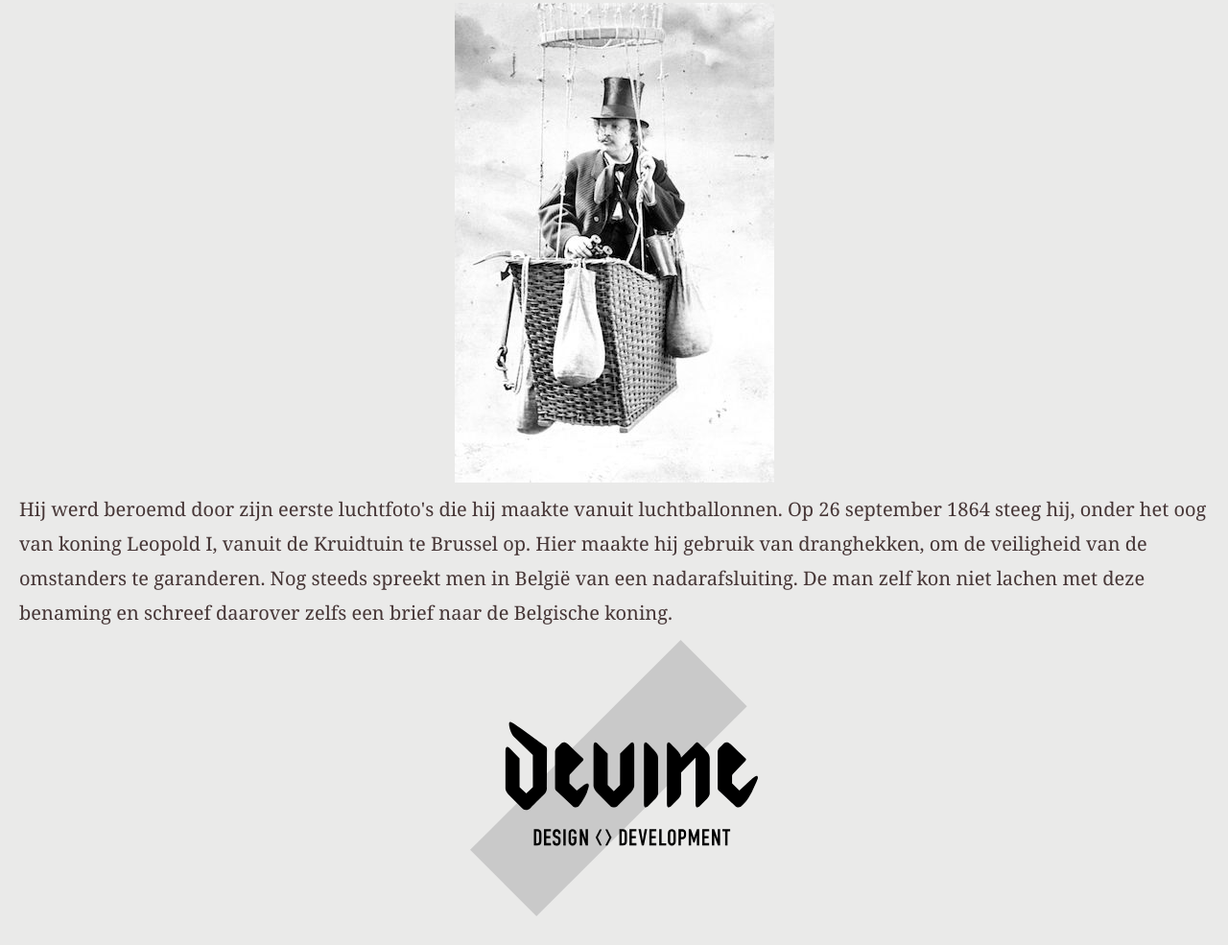
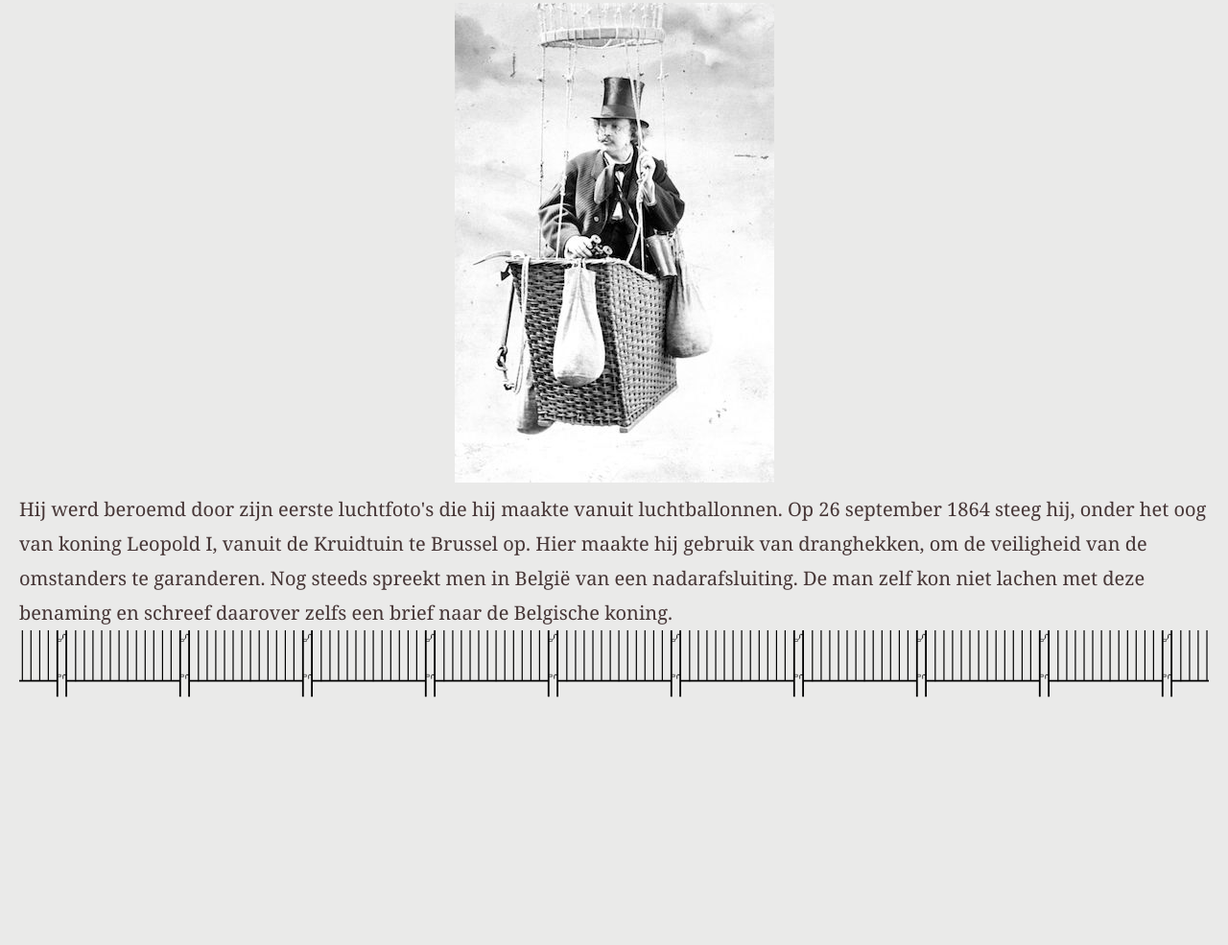
Before and after one commit to devinehowest/webpack-config, a website built with webpack: page src/index.html in a window 1280 px wide. Shown: the part 186-1171 px from the top of the page at 96% size. After the commit the page ends 933 px from the top, so only its background shows below. Built offline with nearby package versions, Linux system fonts and the light colour scheme; some packages are replaced by stand-ins of ours; files whose address does not match are found by name.

Commit message:
De boel een beetje opgesmukt

```diff
--- a/src/index.html
+++ b/src/index.html
@@ -20,7 +20,7 @@
     zelf kon niet lachen met deze benaming en schreef daarover zelfs een brief naar de Belgische koning.
   </p>
   <footer>
-    <img src="assets/img/devine.svg" width="300" alt="devine logo" />
+    <span class="hide">simple barrier by Pasquale Cavorsi from the Noun Project</span>
   </footer>
 </body>
 
--- a/src/index.js
+++ b/src/index.js
@@ -1,7 +1,6 @@
 import "./style.css";
 
-console.log("Hey, ik ben een JS file, olé");
+console.log("Hey, ik ben een JS file");
 const arr = [1, 2, 3];
-const ES6Stuff = () => console.log(...arr);
+const ES6Stuff = () => console.log("Ik kan ES6 stuff aan", ...arr);
 ES6Stuff();
-console.log("Dit is hier ok");
--- a/src/style.css
+++ b/src/style.css
@@ -15,7 +15,7 @@ html {
 body {
   font-size: 2rem;
   font-family: Georgia;
-  padding: 2rem;
+  padding: calc(1rem * 2); /*reduced calc test*/
   background-color: var(--backgroundColor);
   color: var(--textColor);
 }
@@ -23,7 +23,7 @@ body {
 /** Dit is hier wat commentaar, dat er uit moet in production**/
 
 p {
-  line-height: 1.8;
+  line-height: calc(1.8);
 }
 
 strong {
@@ -31,7 +31,7 @@ strong {
 
   @nest p & {
     /** enkel om @nest  voorbeeld aan te halen**/
-    color: green;
+    color: darkorange;
   }
 }
 
@@ -45,6 +45,18 @@ img {
   }
 }
 
+footer {
+  background-image: url("assets/img/nadar.svg");
+  background-repeat: repeat-x;
+  background-position: bottom;
+  background-size: 10vw;
+  height: 7rem;
+}
+
+.hide {
+  display: none;
+}
+
 @media screen and (width >= 500px) {
   h1 {
     font-size: 6vw;
```
Also changed, not shown: src/assets/img/devine.svg (deleted), src/assets/img/nadar.svg (added).
